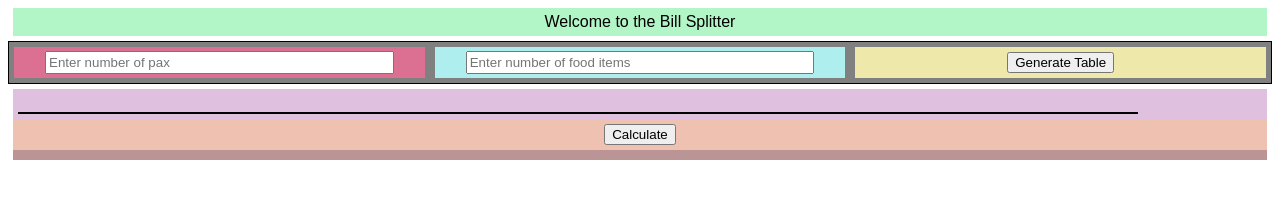
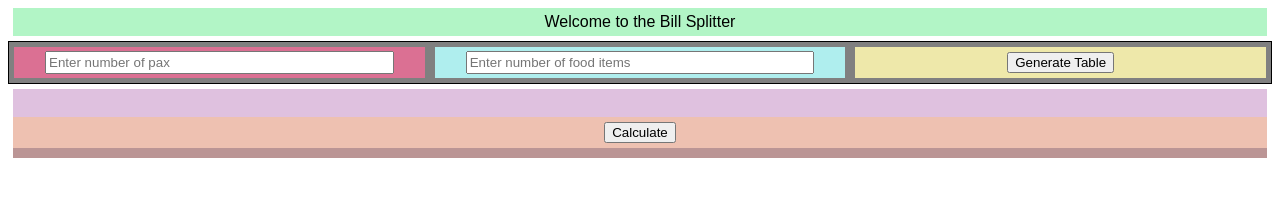
Before and after one commit to viviankwok/bill-splitter, a plain HTML site: page index.html in a window 1280 px wide. Drawn offline with Linux system fonts and the light colour scheme.

Commit message:
add defer to js link, creating testing table css

```diff
--- a/index.html
+++ b/index.html
@@ -62,6 +62,6 @@
 
     </div>
     <!-- link javascript -->
-    <script type="text/javascript" src="script.js" charset="utf-8"></script>
+    <script type="text/javascript" defer src="script.js" charset="utf-8"></script>
   </body>
 </html>
--- a/style.css
+++ b/style.css
@@ -92,9 +92,15 @@ td {
   border: 1px solid;
 }
 
-table {
-  width: 90%;
+#testing-table {
+  table-layout: fixed;
+  /* width: 100%; */
+  border-collapse: collapse;
 }
+
+/* td {
+  width: 50%;
+} */
 
 h3,
 #results {
```
